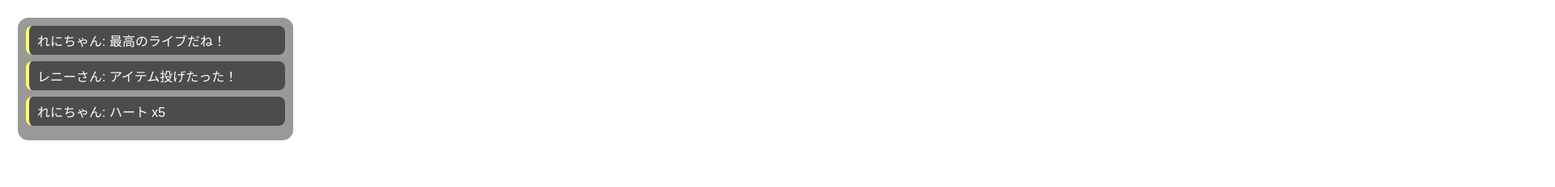
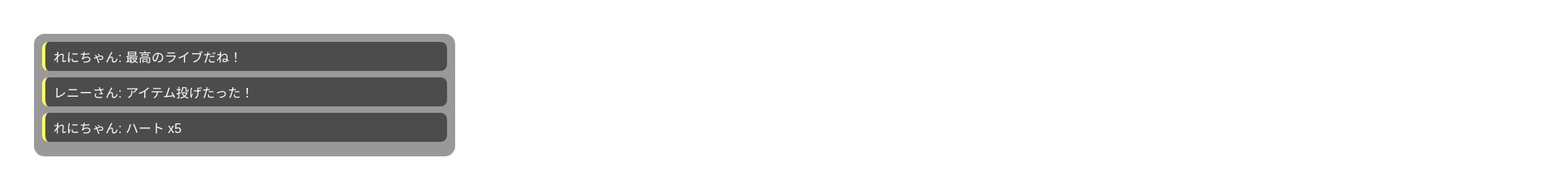
Before and after one commit to rarirure69n66/overlay-comment, a plain HTML site: page index.html in a window 1280 px wide. Shown: the whole page at 81% size, 1920 px wide, since content can reach past the window. Drawn offline with Linux system fonts and the light colour scheme.

Commit message:
Update index.html

```diff
--- a/index.html
+++ b/index.html
@@ -2,22 +2,26 @@
 <html lang="ja">
 <head>
   <meta charset="UTF-8" />
-  <meta name="viewport" content="width=device-width, initial-scale=1.0" />
+  <meta name="viewport" content="width=1920, height=1080" />
   <title>コメントオーバーレイ</title>
   <style>
-    body {
+    html, body {
       margin: 0;
+      padding: 0;
+      width: 1920px;
+      height: 1080px;
       background: transparent;
+      overflow: hidden;
       font-family: sans-serif;
       color: white;
     }
 
     #frame {
-      position: fixed;
-      top: 20px;
-      left: 20px;
-      width: 320px;
-      max-height: 90vh;
+      position: absolute;
+      top: 40px;
+      left: 40px;
+      width: 500px;
+      max-height: 1000px;
       overflow-y: auto;
       border: 2px solid white;
       border-radius: 15px;
@@ -45,7 +49,7 @@
         const comments = await res.json();
 
         const container = document.getElementById("frame");
-        container.innerHTML = ""; // クリア
+        container.innerHTML = "";
 
         comments.forEach(c => {
           const div = document.createElement("div");
```
